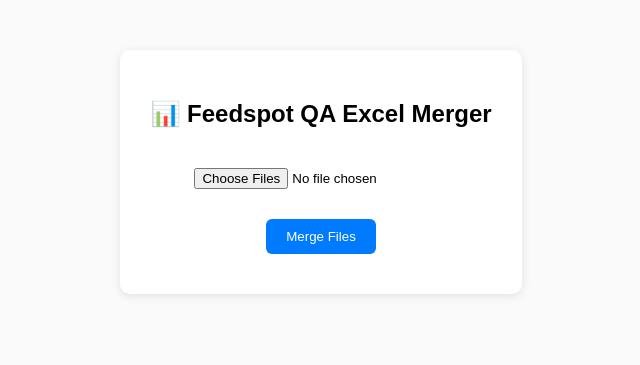
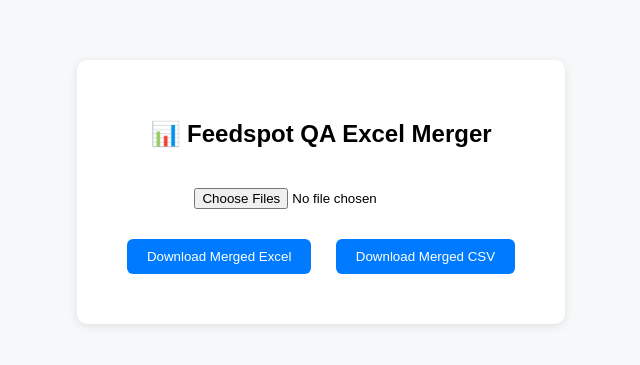
Before and after one commit to LaxmanSidhu/Merge-Excels, a Flask app: page / in a window 1280 px wide. Shown: the top 365 px of the page, without its empty margins (319-959 px from the left). Run offline with Flask 3, Linux system fonts and the light colour scheme.

Commit message:
third commit

```diff
--- a/app.py
+++ b/app.py
@@ -27,60 +27,42 @@
 
     all_dfs = []
     for file in uploaded_files:
-        df = clean_excel(file)
-        all_dfs.append(df)
+        try:
+            df = clean_excel(file)
+            all_dfs.append(df)
+        except Exception as e:
+            return f"Error processing {file.filename}: {str(e)}", 500
 
     merged_df = pd.concat(all_dfs, ignore_index=True)
 
-    # Store merged dataframe in session memory (not on disk)
-    # But since Render disables server sessions, we just hold it in memory for this request
-    # Instead, we regenerate file in memory when user clicks download
+    # Decide format based on button clicked
+    download_type = request.form.get('download_type')
 
-    # Convert to Excel in memory
-    excel_buffer = BytesIO()
-    merged_df.to_excel(excel_buffer, index=False)
-    excel_buffer.seek(0)
-
-    # Convert to CSV in memory
-    csv_buffer = StringIO()
-    merged_df.to_csv(csv_buffer, index=False)
-    csv_buffer.seek(0)
-
-    # Store in global variables temporarily (not disk)
-    app.config['MERGED_EXCEL'] = excel_buffer
-    app.config['MERGED_CSV'] = csv_buffer.getvalue()
-
-    return render_template('index.html', success=True)
-
-
-@app.route('/download/<filetype>')
-def download(filetype):
-    if filetype == "excel":
-        excel_buffer = app.config.get('MERGED_EXCEL')
-        if not excel_buffer:
-            return "⚠️ No merged Excel available yet!", 400
-        excel_buffer.seek(0)
+    if download_type == 'excel':
+        output = BytesIO()
+        merged_df.to_excel(output, index=False)
+        output.seek(0)
         return send_file(
-            excel_buffer,
+            output,
             as_attachment=True,
             download_name="merged_feedspot.xlsx",
             mimetype="application/vnd.openxmlformats-officedocument.spreadsheetml.sheet"
         )
 
-    elif filetype == "csv":
-        csv_data = app.config.get('MERGED_CSV')
-        if not csv_data:
-            return "⚠️ No merged CSV available yet!", 400
+    elif download_type == 'csv':
+        output = StringIO()
+        merged_df.to_csv(output, index=False)
+        mem = BytesIO(output.getvalue().encode('utf-8'))
         return send_file(
-            BytesIO(csv_data.encode()),
+            mem,
             as_attachment=True,
             download_name="merged_feedspot.csv",
             mimetype="text/csv"
         )
 
     else:
-        return "Invalid file type!", 400
+        return "Invalid download type", 400
 
 
 if __name__ == '__main__':
-    app.run(debug=True)
+    app.run(host='0.0.0.0', port=5000)
--- a/templates/index.html
+++ b/templates/index.html
@@ -5,12 +5,11 @@
   <meta name="viewport" content="width=device-width, initial-scale=1.0">
   <title>Feedspot QA Merger</title>
   <style>
-    body { font-family: Arial, sans-serif; background: #fafafa; text-align: center; margin: 50px; }
-    .container { background: white; padding: 30px; border-radius: 10px; box-shadow: 0 2px 10px rgba(0,0,0,0.1); display: inline-block; }
+    body { font-family: Arial, sans-serif; background: #f7f8fa; text-align: center; margin-top: 60px; }
+    .container { background: white; padding: 40px; border-radius: 10px; box-shadow: 0 2px 10px rgba(0,0,0,0.1); display: inline-block; }
     input[type="file"] { margin: 20px 0; }
-    button { background: #007BFF; color: white; border: none; padding: 10px 20px; border-radius: 6px; cursor: pointer; margin: 10px; }
+    button { background: #007bff; color: white; border: none; padding: 10px 20px; border-radius: 6px; cursor: pointer; margin: 10px; }
     button:hover { background: #0056b3; }
-    .success { color: green; margin-top: 20px; font-weight: bold; }
   </style>
 </head>
 <body>
@@ -18,16 +17,9 @@
     <h2>📊 Feedspot QA Excel Merger</h2>
     <form action="/merge" method="post" enctype="multipart/form-data">
       <input type="file" name="files" multiple required><br>
-      <button type="submit">Merge Files</button>
+      <button type="submit" name="download_type" value="excel">Download Merged Excel</button>
+      <button type="submit" name="download_type" value="csv">Download Merged CSV</button>
     </form>
-
-    {% if success %}
-    <div class="success">✅ Files merged successfully!</div>
-    <div>
-      <a href="/download/excel"><button>Download Merged Excel</button></a>
-      <a href="/download/csv"><button>Download Merged CSV</button></a>
-    </div>
-    {% endif %}
   </div>
 </body>
 </html>
```
